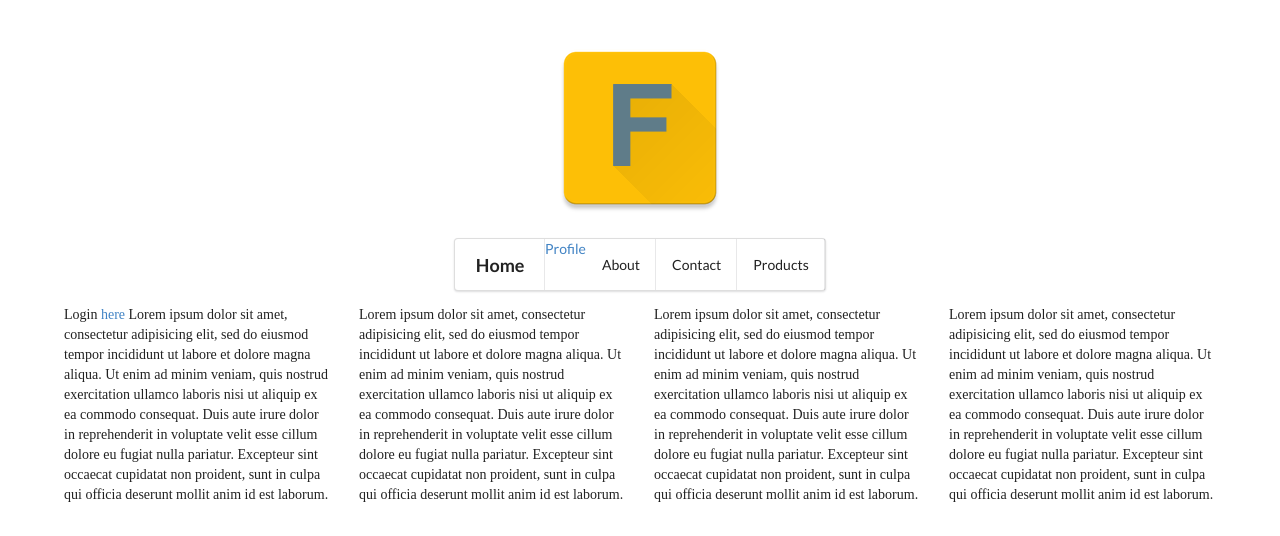
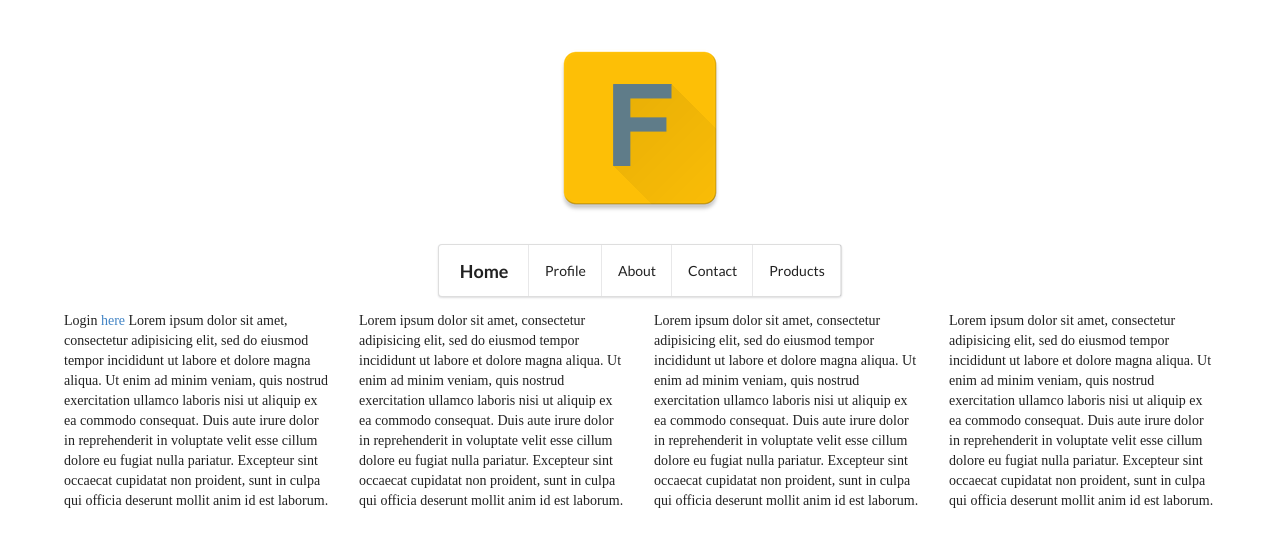
Before and after one commit to arunabhdas/froyo, a PHP site: page /app.php in a window 1280 px wide. Shown: the top 536 px of the page. Run offline with PHP 8.4, Linux system fonts and the light colour scheme; some libraries are stand-ins or nearby versions.

Commit message:
Added link to index

```diff
--- a/header.php
+++ b/header.php
@@ -12,10 +12,10 @@
 
 </head>
 <body>
-  <img src="images/logo.png" class="image">
+  <a href="index.php"><img src="images/logo.png" class="image"></a>
   <div class="ui red menu">
     <h3 class="header item">Home</h3>
-    <a class="tem">Profile</a>
+    <a class="item">Profile</a>
     <a class="item">About</a>
     <a class="item">Contact</a>
     <a class="item">Products</a>
```
Also changed, not shown: signup.php (added).
